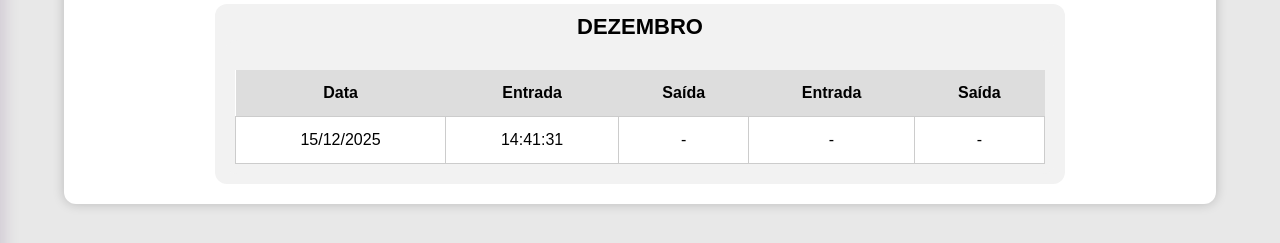
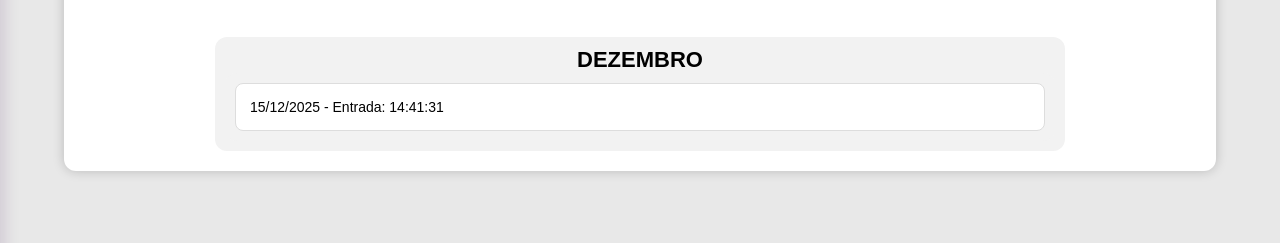
Before and after one commit to EduardaMedina/SistemaPontoSM, a plain HTML site: page ponto.html in a window 1280 px wide. Both pictures are taken after a click on the button "REGISTRAR". Shown: the part 465-708 px from the top of the page. Drawn offline with Linux system fonts and the light colour scheme.

Commit message:
ajuste visual tela ponto

```diff
--- a/ponto.js
+++ b/ponto.js
@@ -81,7 +81,44 @@ function renderizarAgrupado() {
         return;
     }
 
-    // Agrupar por data
+    // 🔎 Estamos na tela ponto?
+    const ehTelaPonto = document.body.contains(
+        document.querySelector(".ponto-container")
+    );
+
+    // =========================
+    // TELA PONTO → CARDS
+    // =========================
+   if (ehTelaPonto) {
+    const hojeISO = new Date().toISOString().slice(0, 10);
+
+    todos
+        .filter(r => r.iso.slice(0, 10) === hojeISO)
+        .reverse()
+        .forEach(r => {
+
+            const data = r.iso.slice(0, 10).split("-");
+            const dataFormatada = `${data[2]}/${data[1]}/${data[0]}`;
+
+            const card = document.createElement("div");
+            card.className = "registro-card";
+            card.textContent = `${dataFormatada} - ${r.tipo}: ${r.hora}`;
+
+            area.appendChild(card);
+        });
+
+    if (area.children.length === 0) {
+        area.innerHTML = "<p>Nenhum ponto registrado hoje.</p>";
+    }
+
+    return;
+}
+
+
+    // =========================
+    // OUTRAS TELAS → TABELA
+    // =========================
+
     const grupos = {};
 
     todos.forEach(r => {
@@ -90,7 +127,6 @@ function renderizarAgrupado() {
         grupos[dataISO].push(r);
     });
 
-    // Montar tabela
     let html = `
         <table class="tabela-ponto">
             <tr>
@@ -102,15 +138,13 @@ function renderizarAgrupado() {
             </tr>
     `;
 
-    // Obter todas as datas e ordenar do mais recente para o mais antigo
     const datas = Object.keys(grupos).sort((a, b) => b.localeCompare(a));
 
     datas.forEach(dataISO => {
         const [ano, mes, dia] = dataISO.split("-");
         const registros = grupos[dataISO];
 
-    // Distribuir em colunas por ordem registrada
-    const colunas = ["", "", "", ""]; // até 4 registros no dia
+        const colunas = ["", "", "", ""];
         registros.forEach((r, index) => {
             if (index < 4) colunas[index] = r.hora;
         });
@@ -126,10 +160,10 @@ datas.forEach(dataISO => {
         `;
     });
 
-
     html += "</table>";
     area.innerHTML = html;
 }
+
 
 
 
--- a/style.css
+++ b/style.css
@@ -347,3 +347,18 @@ body {
     margin-top: 10px;
     height: 20px;
 }
+.lista-registros {
+    display: flex;
+    flex-wrap: wrap;
+    gap: 12px;
+    margin-top: 16px;
+}
+
+.registro-card {
+    background: #fff;
+    border: 1px solid #ddd;
+    border-radius: 8px;
+    padding: 10px 14px;
+    min-width: 220px;
+    font-size: 14px;
+}
```
Lines whose indentation alone changed are shown as unchanged.
